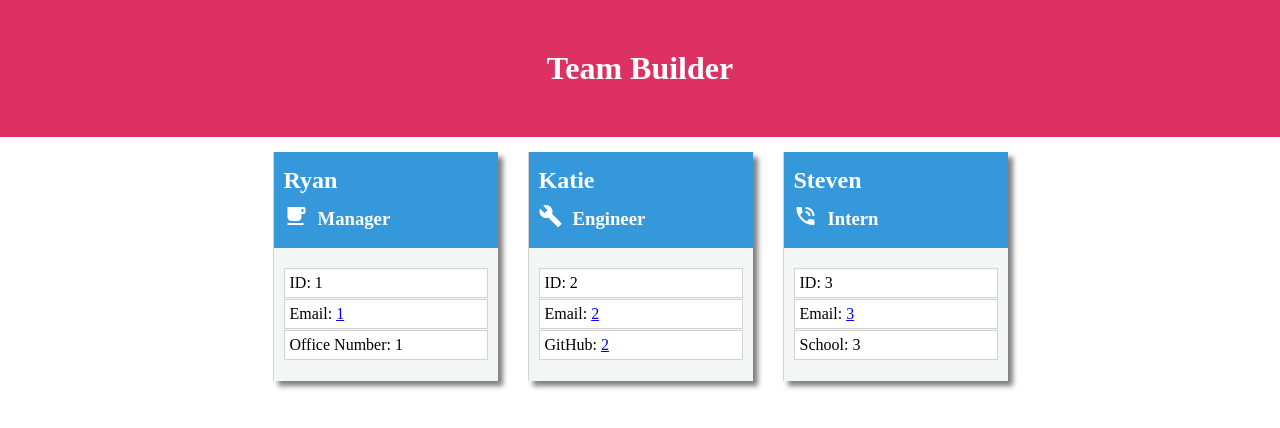
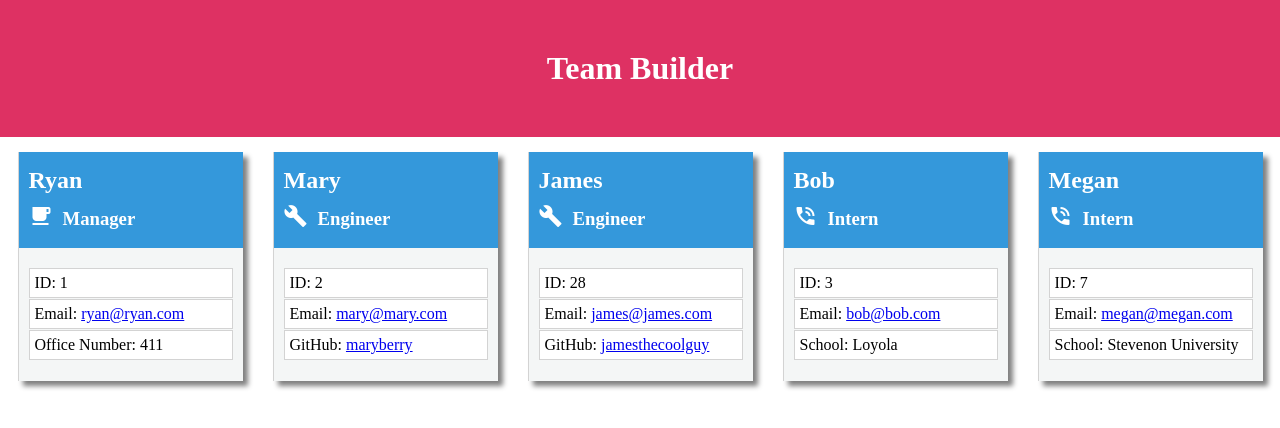
Before and after one commit to ryanascherr/team-profile-generator, a website: page index.html in a window 1280 px wide. Drawn offline with Linux system fonts and the light colour scheme.

```diff
--- a/index.html
+++ b/index.html
@@ -25,14 +25,14 @@
       <div class="body">
           <ul>
               <li>ID: 1</li>
-              <li>Email: <a href = "mailto: 1" target="_blank">1</a></li>
-              <li>Office Number: 1</li>
+              <li>Email: <a href = "mailto: ryan@ryan.com" target="_blank">ryan@ryan.com</a></li>
+              <li>Office Number: 411</li>
           </ul>
       </div>
     </div>
     <div class="card">
         <header>
-          <h2 id="name">Katie</h2>
+          <h2 id="name">Mary</h2>
           <div class="flex-center">
             <h3 class="icon"><i class="material-icons">build</i></h3>
             <h3 id="role">Engineer</h3>
@@ -41,14 +41,29 @@
         <div class="body">
             <ul>
                 <li>ID: 2</li>
-                <li>Email: <a href = "mailto: 2" target="_blank">2</a></li>
-                <li>GitHub: <a href = "https://github.com/2" target="_blank">2</a></li>
+                <li>Email: <a href = "mailto: mary@mary.com" target="_blank">mary@mary.com</a></li>
+                <li>GitHub: <a href = "https://github.com/maryberry" target="_blank">maryberry</a></li>
+            </ul>
+        </div>
+      </div><div class="card">
+        <header>
+          <h2 id="name">James</h2>
+          <div class="flex-center">
+            <h3 class="icon"><i class="material-icons">build</i></h3>
+            <h3 id="role">Engineer</h3>
+          </div>
+        </header>
+        <div class="body">
+            <ul>
+                <li>ID: 28</li>
+                <li>Email: <a href = "mailto: james@james.com" target="_blank">james@james.com</a></li>
+                <li>GitHub: <a href = "https://github.com/jamesthecoolguy" target="_blank">jamesthecoolguy</a></li>
             </ul>
         </div>
       </div>
     <div class="card">
         <header>
-          <h2 id="name">Steven</h2>
+          <h2 id="name">Bob</h2>
           <div class="flex-center">
             <h3 class="icon"><i class="material-icons">phone_in_talk</i></h3>
             <h3 id="role">Intern</h3>
@@ -57,8 +72,23 @@
         <div class="body">
             <ul>
                 <li>ID: 3</li>
-                <li>Email: <a href = "mailto: 3" target="_blank">3</a></li>
-                <li>School: 3</li>
+                <li>Email: <a href = "mailto: bob@bob.com" target="_blank">bob@bob.com</a></li>
+                <li>School: Loyola</li>
+            </ul>
+        </div>
+      </div><div class="card">
+        <header>
+          <h2 id="name">Megan</h2>
+          <div class="flex-center">
+            <h3 class="icon"><i class="material-icons">phone_in_talk</i></h3>
+            <h3 id="role">Intern</h3>
+          </div>
+        </header>
+        <div class="body">
+            <ul>
+                <li>ID: 7</li>
+                <li>Email: <a href = "mailto: megan@megan.com" target="_blank">megan@megan.com</a></li>
+                <li>School: Stevenon University</li>
             </ul>
         </div>
       </div>
--- a/index.js
+++ b/index.js
@@ -1,10 +1,8 @@
-const Employee = require("./lib/Employee");
 const Manager = require("./lib/Manager");
 const Engineer = require("./lib/Engineer");
 const Intern = require("./lib/Intern");
 const inquirer = require("inquirer");
 const fs = require("fs");
-// const { clear } = require("console");
 
 let manager;
 let intern;
```
Also changed, not shown: README.md.
